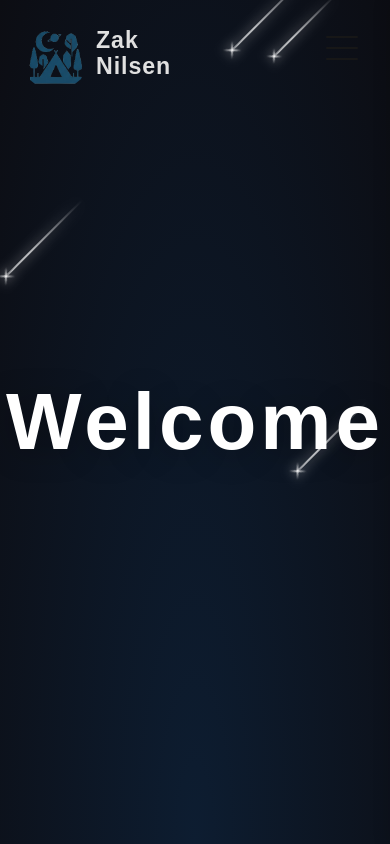
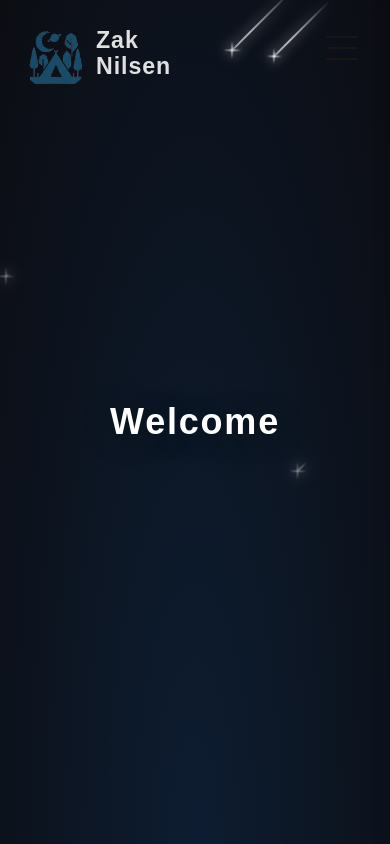
Before and after one commit to ZakNilsen/Zak-Website, a Next.js app: page / in a window 390 px wide. Built offline with nearby package versions, Linux system fonts and the light colour scheme; grey boxes are pictures that could not be loaded.

Commit message:
Minor stuff

```diff
--- a/app/Home/home.module.css
+++ b/app/Home/home.module.css
@@ -16,7 +16,8 @@
 }
 
 .welcomeText {
-	font-size: 5rem;
+  /* Use clamp for responsive scaling: min 1.8rem on very small screens, preferred scaling based on viewport, max 5rem on large screens */
+  font-size: clamp(2.25rem, 6vw, 5rem);
 	font-weight: 800;
 	color: #fff;
 	letter-spacing: 0.05em;
@@ -86,7 +87,7 @@
   will-change: transform, opacity;
 }
 
-@media screen and (max-width: 750px) {
+@media screen and (max-width: var(--mobile-screen-width, 768px)) {
   .star {
     animation: fall var(--fall-duration) var(--fall-delay) linear infinite;
   }
--- a/app/Navigation/navigation.module.css
+++ b/app/Navigation/navigation.module.css
@@ -96,7 +96,7 @@
   background: transparent;
 }
 
-@media (max-width: 700px) {
+@media (max-width: var(--mobile-screen-width, 768px)) {
   .topNav {
     display: none;
   }
--- a/app/Navigation/navigation.tsx
+++ b/app/Navigation/navigation.tsx
@@ -26,7 +26,7 @@ export default function Navigation() {
     const [isMobile, setIsMobile] = useState(false);
 
     useEffect(() => {
-      const checkMobile = () => setIsMobile(window.innerWidth <= 700);
+      const checkMobile = () => setIsMobile(window.innerWidth <= 768);
       checkMobile();
       window.addEventListener("resize", checkMobile);
       return () => window.removeEventListener("resize", checkMobile);
--- a/app/globals.css
+++ b/app/globals.css
@@ -1,4 +1,5 @@
 :root {
+  --mobile-screen-width: 768px;
   --background: #ffffff;
   --foreground: #171717;
   --main-text: #171717;
```
Also changed, not shown: app/MobileMenu/mobile-menu.module.css (+8 -8 lines). Lines whose indentation alone changed are shown as unchanged.
